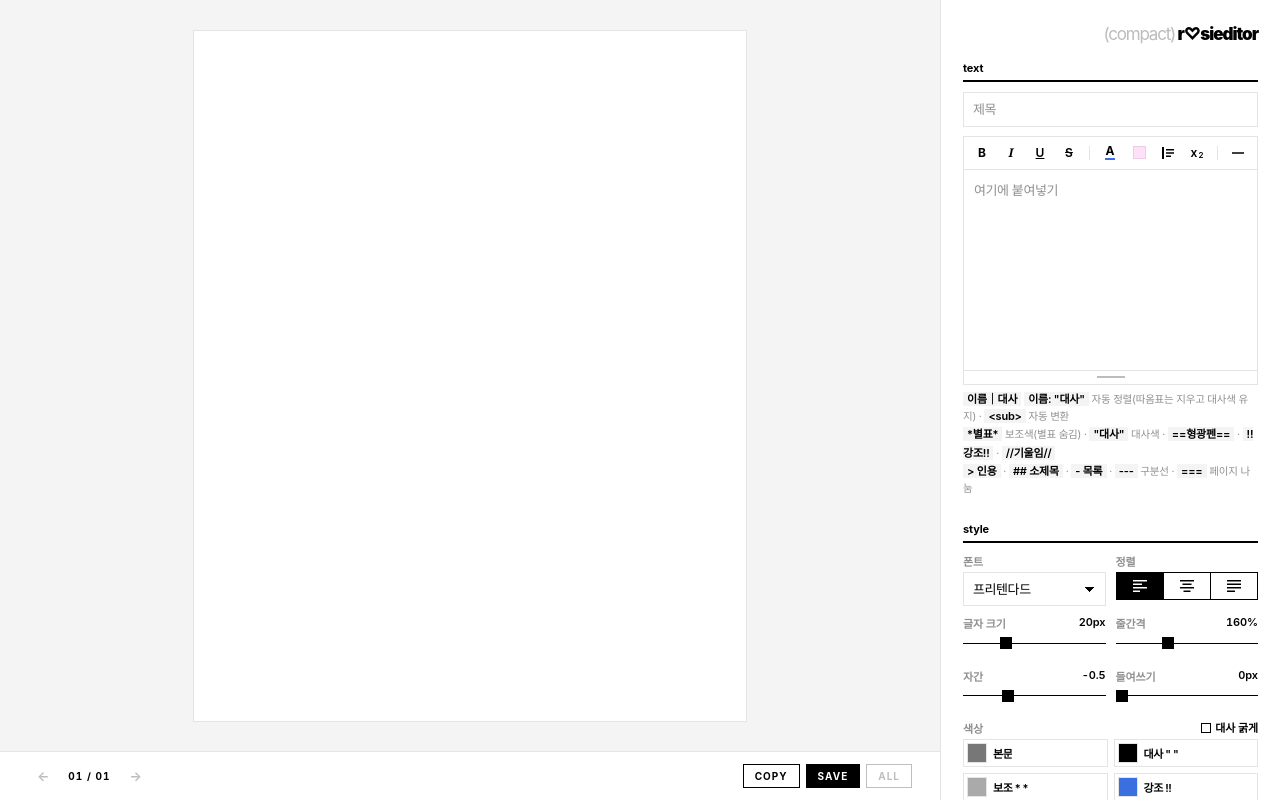
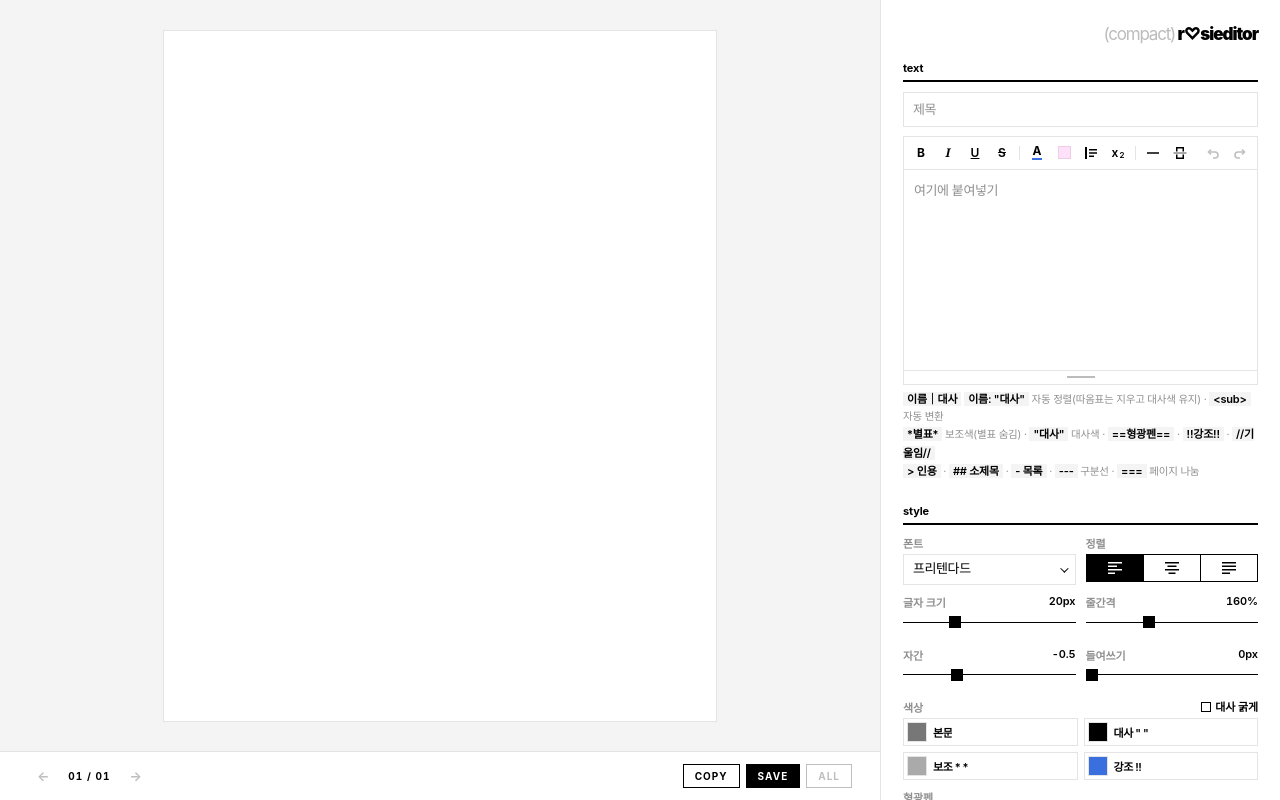
Before and after one commit to rsaf853/editor, a plain HTML site: page index.html in a window 1280 px wide. Drawn offline with Linux system fonts and the light colour scheme; a web font is replaced by a local one.

Commit message:
Undo/redo buttons, compact custom font dropdown, default panel width 400
Co-Authored-By: Claude Opus 5.5 <noreply@anthropic.com>
Claude-Session: https://claude.ai/code/session_013fs8ieKRi76UatpFeLQktN

```diff
--- a/index.html
+++ b/index.html
@@ -81,6 +81,18 @@ input[type=text],select,textarea{width:100%;border:1px solid var(--line);backgro
 input[type=text]:focus,select:focus,textarea:focus{border-color:var(--fg)}
 input::placeholder,textarea::placeholder{color:var(--mut)}
 #fName::placeholder,#fSrc::placeholder{opacity:.5}
+.fd{position:relative}
+.fdc{width:100%;display:flex;align-items:center;justify-content:space-between;gap:6px;border:1px solid var(--line);background:var(--bg);padding:6px 9px;font-size:13px;line-height:1.3;text-align:left}
+.fd.on .fdc,.fdc:focus-visible{border-color:var(--fg);outline:0}
+.fdc span{overflow:hidden;text-overflow:ellipsis;white-space:nowrap}
+.fdc i{flex:none;width:6px;height:6px;border-right:1.5px solid currentColor;border-bottom:1.5px solid currentColor;transform:rotate(45deg) translateY(-2px)}
+.fd.on .fdc i{transform:rotate(-135deg) translateY(-1px)}
+.fdm{display:none;position:absolute;left:0;right:0;top:100%;z-index:25;background:var(--bg);border:1px solid var(--fg);border-top:0;max-height:252px;overflow:auto}
+.fd.on .fdm{display:block}
+.fdm button{display:block;width:100%;border:0;background:none;padding:5px 9px;font-size:13px;line-height:1.35;text-align:left;white-space:nowrap;overflow:hidden;text-overflow:ellipsis}
+.fdm button+button{border-top:1px solid var(--line)}
+.fdm button.on{background:var(--fg);color:var(--bg)}
+@media(hover:hover){.fdm button:not(.on):hover{background:var(--soft)}}
 select{appearance:none;-webkit-appearance:none;background-image:linear-gradient(45deg,transparent 50%,var(--fg) 50%),linear-gradient(135deg,var(--fg) 50%,transparent 50%);background-position:calc(100% - 15px) 50%,calc(100% - 10px) 50%;background-size:5px 5px;background-repeat:no-repeat;padding-right:28px}
 textarea{display:block;resize:vertical;min-height:200px;line-height:1.65;font-size:13px}
 .ed{border:1px solid var(--line)}.ed:focus-within{border-color:var(--fg)}
@@ -110,9 +122,10 @@ input[type=range]::-moz-range-thumb{width:12px;height:12px;background:var(--fg);
 .cl span{overflow:hidden;text-overflow:ellipsis;white-space:nowrap}
 
 .tb{display:flex;align-items:center;gap:1px;padding:3px 4px;border-bottom:1px solid var(--line);overflow-x:auto;scrollbar-width:none}.tb::-webkit-scrollbar{display:none}
-.tb button{flex:none;border:0;background:none;width:28px;height:26px;padding:0;font:600 12px/1 var(--sans);letter-spacing:0;display:inline-flex;align-items:center;justify-content:center}
+.tb button{flex:none;border:0;background:none;width:26px;height:26px;padding:0;font:600 12px/1 var(--sans);letter-spacing:0;display:inline-flex;align-items:center;justify-content:center}
 .tb button:hover{background:var(--fg);color:var(--bg)}
-.tb .dv{flex:none;width:1px;height:14px;background:var(--line);margin:0 5px}
+.tb .sp{flex:1}.tb button:disabled{opacity:.25;pointer-events:none}
+.tb .dv{flex:none;width:1px;height:14px;background:var(--line);margin:0 3px}
 .tb .pa span{display:block;font:700 12px/1 var(--sans);padding:0 1px 1px;border-bottom:2.5px solid}
 .tb .sw{width:13px;height:13px;display:block;box-shadow:inset 0 0 0 1px rgba(0,0,0,.08)}
 .tb .sb small{font-size:8px;margin:5px 0 0 1px}
@@ -180,9 +193,9 @@ input[type=range]::-moz-range-thumb{width:12px;height:12px;background:var(--fg);
 }
 /* 데스크탑: 왼쪽 미리보기 고정, 오른쪽 패널 스크롤 */
 @media(min-width:900px){
- .app{grid-template-columns:minmax(0,1fr) var(--pw,340px);height:100vh;min-height:0;position:relative}
+ .app{grid-template-columns:minmax(0,1fr) var(--pw,400px);height:100vh;min-height:0;position:relative}
  /* 패널 너비 조절 손잡이 */
- #rz{display:block;position:absolute;top:0;bottom:0;left:calc(100% - var(--pw,340px) - 5px);width:10px;cursor:col-resize;z-index:20;touch-action:none}
+ #rz{display:block;position:absolute;top:0;bottom:0;left:calc(100% - var(--pw,400px) - 5px);width:10px;cursor:col-resize;z-index:20;touch-action:none}
  #rz::after{content:"";position:absolute;top:0;bottom:0;left:4px;width:2px;background:var(--fg);opacity:0;transition:opacity .15s}
  #rz:hover::after,#rz.on::after{opacity:1}
  body.rz{cursor:col-resize;user-select:none}
@@ -225,6 +238,9 @@ input[type=range]::-moz-range-thumb{width:12px;height:12px;background:var(--fg);
     <i class="dv"></i>
     <button data-ins="---" title="구분선"><svg viewBox="0 0 14 14" width="14" height="14" fill="currentColor" aria-hidden="true"><rect x="1" y="6.25" width="12" height="1.5"/></svg></button>
     <button data-ins="===" title="페이지 나눔"><svg viewBox="0 0 14 14" width="14" height="14" fill="currentColor" aria-hidden="true"><path d="M3 1h8v4.5H9.5V2.5h-5v3H3z"/><path d="M3 8.5h1.5v3h5v-3H11V13H3z"/><rect x="0.5" y="6.25" width="13" height="1.5" opacity=".45"/></svg></button>
+    <span class="sp"></span>
+    <button id="undo" title="되돌리기 (Ctrl+Z)" disabled><svg viewBox="0 0 14 14" width="14" height="14" fill="none" stroke="currentColor" stroke-width="1.6" aria-hidden="true"><path d="M5 3.5 2.5 6 5 8.5"/><path d="M2.8 6H9a3 3 0 0 1 0 6H7"/></svg></button>
+    <button id="redo" title="다시 하기 (Ctrl+Shift+Z)" disabled><svg viewBox="0 0 14 14" width="14" height="14" fill="none" stroke="currentColor" stroke-width="1.6" aria-hidden="true"><path d="M9 3.5 11.5 6 9 8.5"/><path d="M11.2 6H5a3 3 0 0 0 0 6h2"/></svg></button>
    </div>
    <textarea id="text" spellcheck="false" placeholder="여기에 붙여넣기"></textarea>
    <div class="rh" id="rh" title="드래그해서 높이 조절"><i></i></div>
@@ -240,7 +256,7 @@ input[type=range]::-moz-range-thumb{width:12px;height:12px;background:var(--fg);
   <div class="sec a" style="--i:2">
    <div class="lab">STYLE</div>
    <div class="r2">
-    <div class="f"><label>폰트</label><select id="font"></select></div>
+    <div class="f"><label>폰트</label><div class="fd" id="fd"><button type="button" class="fdc" id="fdc" aria-haspopup="listbox" aria-expanded="false"><span id="fdn"></span><i></i></button><div class="fdm" id="fdm" role="listbox"></div></div></div>
     <div class="f"><label>정렬</label><div class="seg" id="align"><button data-v="left" aria-label="왼쪽 정렬"><svg viewBox="0 0 14 12" width="14" height="12" fill="currentColor" aria-hidden="true"><rect x="0" y="0.0" width="14" height="1.5"/><rect x="0" y="3.5" width="9" height="1.5"/><rect x="0" y="7.0" width="14" height="1.5"/><rect x="0" y="10.5" width="7" height="1.5"/></svg></button><button data-v="center" aria-label="가운데 정렬"><svg viewBox="0 0 14 12" width="14" height="12" fill="currentColor" aria-hidden="true"><rect x="0" y="0.0" width="14" height="1.5"/><rect x="2.5" y="3.5" width="9" height="1.5"/><rect x="0" y="7.0" width="14" height="1.5"/><rect x="3.5" y="10.5" width="7" height="1.5"/></svg></button><button data-v="justify" aria-label="양끝 정렬"><svg viewBox="0 0 14 12" width="14" height="12" fill="currentColor" aria-hidden="true"><rect x="0" y="0.0" width="14" height="1.5"/><rect x="0" y="3.5" width="14" height="1.5"/><rect x="0" y="7.0" width="14" height="1.5"/><rect x="0" y="10.5" width="8" height="1.5"/></svg></button></div></div>
    </div>
    <div class="r2">
@@ -698,12 +714,18 @@ function persist(){clearTimeout(saveT);saveT=setTimeout(()=>{try{localStorage.se
 function set(k,v){S[k]=v;persist();if(k==='font'){clearMeasure();loadFonts()}render()}
 
 /* ========== 컨트롤 바인딩 ========== */
-const fontSel=$('#font');
-Object.entries(FONTS).forEach(([k,v])=>fontSel.add(new Option(v.n,k)));
+/* 폰트 선택: 사이트 톤 드롭다운 (이름은 각 폰트로) */
+const fd=$('#fd'),fdm=$('#fdm');
+fdm.innerHTML=Object.entries(FONTS).map(([k,v])=>`<button type="button" role="option" data-k="${k}" style="font-family:${v.css.replace(/"/g,'&quot;')}">${v.n}</button>`).join('');
+const fdOpen=o=>{fd.classList.toggle('on',o);$('#fdc').setAttribute('aria-expanded',o);if(o){const on=fdm.querySelector('.on');on&&on.scrollIntoView({block:'nearest'})}};
+$('#fdc').addEventListener('click',()=>fdOpen(!fd.classList.contains('on')));
+fdm.addEventListener('click',e=>{const b=e.target.closest('button');if(!b)return;fdOpen(false);set('font',b.dataset.k);sync()});
+document.addEventListener('click',e=>{if(!fd.contains(e.target))fdOpen(false)});
+document.addEventListener('keydown',e=>{if(e.key==='Escape')fdOpen(false)});
 const fmt={size:v=>v+'px',lh:v=>v+'%',ls:v=>(+v).toFixed(1),indent:v=>v+'px',margin:v=>v+'px',bgTone:v=>v+'%',bgZoom:v=>v+'%',imSize:v=>v+'px',imZoom:v=>v+'%'};
 function sync(){
  ['title','text','fName','fSrc'].forEach(k=>{if($('#'+k).value!==S[k])$('#'+k).value=S[k]});
- fontSel.value=S.font;
+ $('#fdn').textContent=FONTS[S.font].n;$('#fdn').style.fontFamily=FONTS[S.font].css;fdm.querySelectorAll('button').forEach(b=>b.classList.toggle('on',b.dataset.k===S.font));
  document.querySelectorAll('#ratio button').forEach(b=>{const v=b.dataset.v;b.textContent=v==='auto'?'자동':S.orient==='landscape'?v.split(':').reverse().join(':'):v});
  document.querySelectorAll('#orient button,#vAlign button').forEach(b=>b.disabled=S.ratio==='auto');
  Object.keys(fmt).forEach(k=>{$('#'+k).value=S[k];$('#'+k+'O').textContent=fmt[k](S[k])});
@@ -720,9 +742,8 @@ function sync(){
  $('#bgOpts').classList.toggle('hide',!bgImg);$('#bgPick').classList.toggle('hide',!!bgImg);
  $('#imOpts').classList.toggle('hide',!imImg);$('#imPick').classList.toggle('hide',!!imImg);
 }
-['title','text','fName','fSrc'].forEach(k=>$('#'+k).addEventListener('input',e=>{set(k,e.target.value);if(k!=='fName'&&k!=='fSrc')loadFontsSoon()}));
+['title','text','fName','fSrc'].forEach(k=>$('#'+k).addEventListener('input',e=>{set(k,e.target.value);if(k==='text')hSnap();if(k!=='fName'&&k!=='fSrc')loadFontsSoon()}));
 let lfT=0;function loadFontsSoon(){clearTimeout(lfT);lfT=setTimeout(loadFonts,500)}
-fontSel.addEventListener('change',e=>set('font',e.target.value));
 
 Object.keys(fmt).forEach(k=>$('#'+k).addEventListener('input',e=>{const v=+e.target.value;$('#'+k+'O').textContent=fmt[k](v);set(k,v)}));
 ['cText','cAccent','cSub','cPoint','bg'].forEach(k=>$('#'+k).addEventListener('input',e=>{set(k,e.target.value);sync()}));
@@ -788,7 +809,13 @@ cv.addEventListener('pointerup',endDrag);cv.addEventListener('pointercancel',end
 
 /* ---- 툴바: 선택 영역에 표기 씌우기/벗기기 ---- */
 const ta=$('#text');
-function replaceSel(a,b,str){ta.focus();ta.setSelectionRange(a,b);if(!document.execCommand('insertText',false,str))ta.setRangeText(str,a,b,'end');set('text',ta.value)}
+function replaceSel(a,b,str){ta.focus();ta.setSelectionRange(a,b);if(!document.execCommand('insertText',false,str))ta.setRangeText(str,a,b,'end');set('text',ta.value);hSnap(true)}
+/* ---- 되돌리기 기록: 타이핑은 잠깐 멈출 때마다, 버튼·붙여넣기는 바로 ---- */
+const H={list:[],pos:-1,t:0,busy:false};
+function hSnap(now){clearTimeout(H.t);const go=()=>{if(H.busy)return;const cur=H.list[H.pos];if(cur&&cur.v===ta.value)return;H.list.splice(H.pos+1);H.list.push({v:ta.value,a:ta.selectionStart,b:ta.selectionEnd});if(H.list.length>200)H.list.shift();H.pos=H.list.length-1;hBtns()};if(now)go();else H.t=setTimeout(go,450)}
+function hBtns(){$('#undo').disabled=H.pos<=0;$('#redo').disabled=H.pos>=H.list.length-1}
+function hGo(d){hSnap(true);const n=H.pos+d;if(n<0||n>=H.list.length)return;H.pos=n;const st=H.list[n];H.busy=true;ta.value=st.v;set('text',st.v);ta.focus();ta.setSelectionRange(st.a,st.b);H.busy=false;hBtns();loadFontsSoon()}
+$('#undo').addEventListener('click',()=>hGo(-1));$('#redo').addEventListener('click',()=>hGo(1));
 function wrapSel(m){
  let a=ta.selectionStart,b=ta.selectionEnd;const v=ta.value,sel=v.slice(a,b);
  if(sel.startsWith(m)&&sel.endsWith(m)&&sel.length>=2*m.length){replaceSel(a,b,sel.slice(m.length,-m.length));ta.setSelectionRange(a,b-2*m.length);return}
@@ -824,6 +851,7 @@ $('#tb').addEventListener('mousedown',e=>{if(e.target.closest('button'))e.preven
 $('#tb').addEventListener('click',e=>{const b=e.target.closest('button');if(!b)return;
  if(b.dataset.w)wrapSel(b.dataset.w);else if(b.dataset.l)prefixLines(b.dataset.l);else if('sub' in b.dataset)subLines();else if(b.dataset.ins)insertLine(b.dataset.ins)});
 ta.addEventListener('keydown',e=>{if(!(e.ctrlKey||e.metaKey))return;const k=e.key.toLowerCase();
+ if(k==='z'){e.preventDefault();hGo(e.shiftKey?1:-1);return}if(k==='y'&&!e.shiftKey){e.preventDefault();hGo(1);return}
  if(k==='b'){e.preventDefault();wrapSel('**')}else if(k==='i'){e.preventDefault();wrapSel('//')}else if(k==='u'){e.preventDefault();wrapSel('__')}else if(k==='h'||(e.shiftKey&&k==='y')){e.preventDefault();wrapSel('==')}else if(k==='k'){e.preventDefault();wrapSel('!!')}});
 /* 붙여넣기: 서식 없는 글자만 + 특수 공백 정리 */
 ta.addEventListener('paste',e=>{const t=e.clipboardData&&e.clipboardData.getData('text/plain');if(t==null)return;e.preventDefault();
@@ -864,7 +892,7 @@ $('#next').addEventListener('click',()=>{if(page<pages.length-1){page++;render()
 let tT=0;function toast(m){const t=$('#toast');t.textContent=m;t.classList.add('on');clearTimeout(tT);tT=setTimeout(()=>t.classList.remove('on'),1800)}
 
 /* ---- 패널 너비 조절 (데스크탑) ---- */
-const PW_KEY='rosie_compact_pw',PW_MIN=300,PW_MAX=720,PW_DEF=340;
+const PW_KEY='rosie_compact_pw',PW_MIN=300,PW_MAX=720,PW_DEF=400;
 const app=$('.app'),rz=$('#rz');
 const setPW=w=>{w=Math.round(Math.max(PW_MIN,Math.min(PW_MAX,window.innerWidth-320,w)));app.style.setProperty('--pw',w+'px');return w};
 try{const v=+localStorage.getItem(PW_KEY);if(v)setPW(v)}catch(e){}
@@ -889,6 +917,6 @@ document.addEventListener('touchmove',e=>{if(e.touches&&e.touches.length>1)e.pre
  rh.addEventListener('pointerup',end);rh.addEventListener('pointercancel',end);
  rh.addEventListener('dblclick',()=>{ta.style.height='';try{localStorage.removeItem(TH_KEY)}catch(e){}})}
 
-sync();render();loadFonts();
+sync();render();loadFonts();hSnap(true);
 </script>
 </body></html>
```
